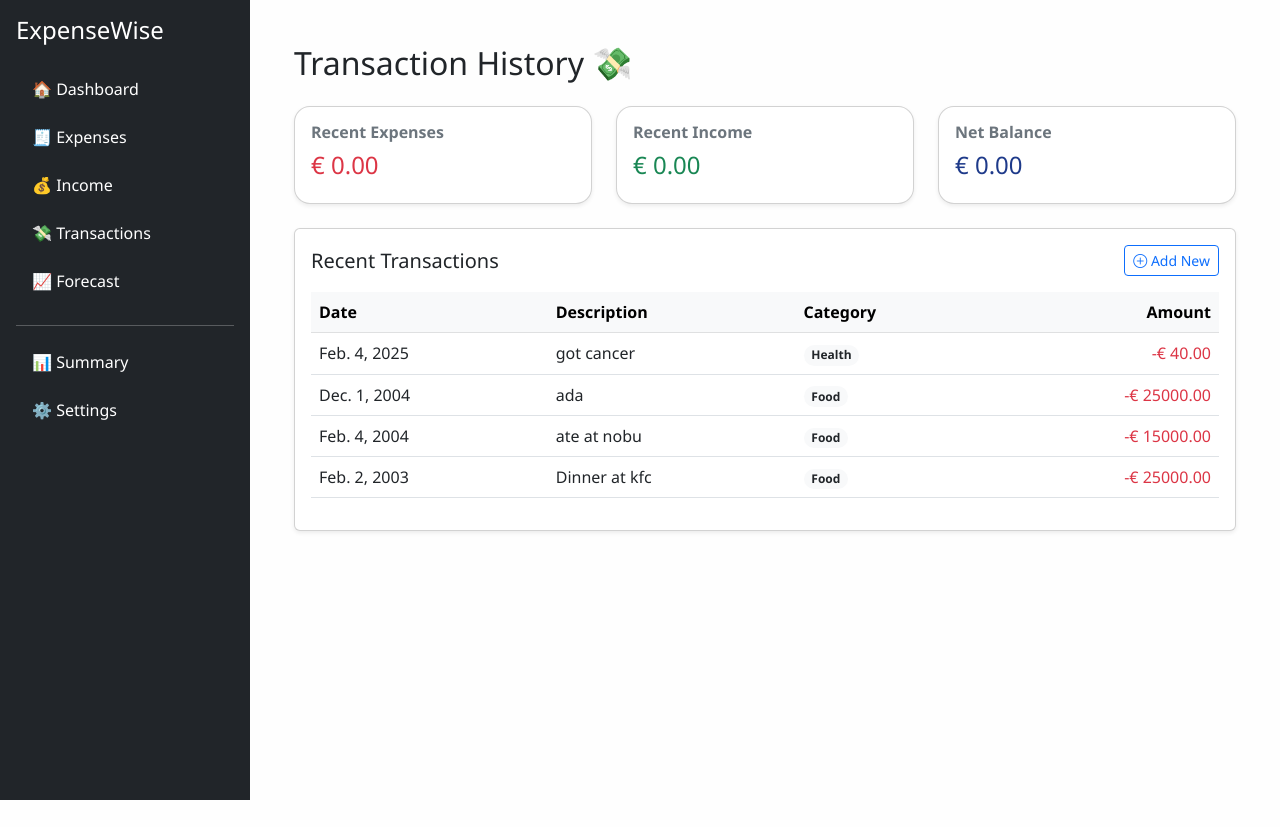
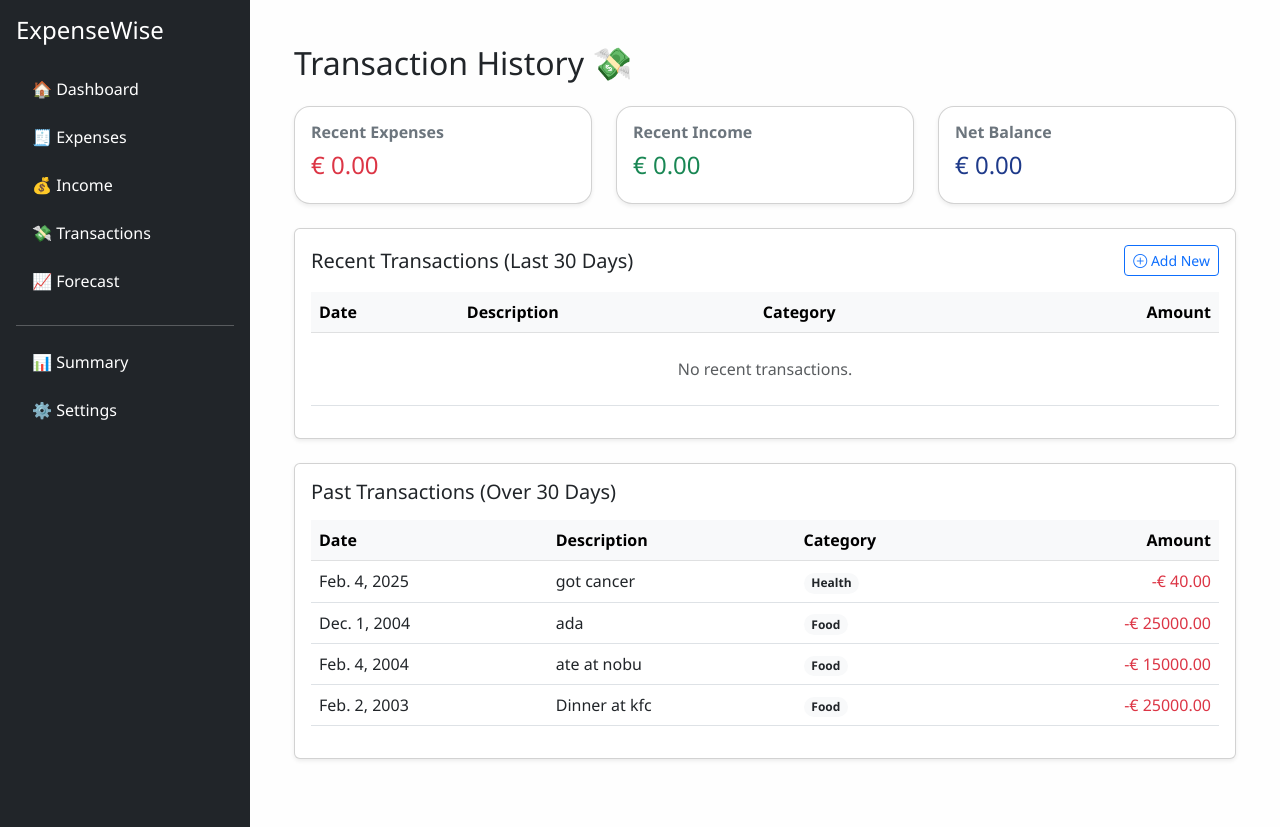
Before and after one commit to LimJames180/Personal-Finance-AI, a Django app: page /tracker/transactions/ in a window 1280 px wide. Before the commit the page ends 800 px from the top, so only its background shows below. Run offline with Django 5.2, Linux system fonts and the light colour scheme; a user stored in the database is signed in; data comes from the database, SQL or seed files in the repository.

Commit message:
qof update on transaction_history

```diff
--- a/tracker/templates/tracker/transaction_history.html
+++ b/tracker/templates/tracker/transaction_history.html
@@ -34,11 +34,11 @@
         </div>
     </div>
 
-    <!-- Transaction List -->
+    <!-- Recent Transactions -->
     <div class="card bg-white shadow-sm mb-4">
         <div class="card-body">
             <div class="d-flex justify-content-between align-items-center mb-3">
-                <h5 class="card-title mb-0">Recent Transactions</h5>
+                <h5 class="card-title mb-0">Recent Transactions (Last 30 Days)</h5>
                 <button type="button" class="btn btn-sm btn-outline-primary" data-bs-toggle="modal" data-bs-target="#addTransactionModal">
                     <i class="bi bi-plus-circle"></i> Add New
                 </button>
@@ -55,7 +55,7 @@
                         </tr>
                     </thead>
                     <tbody>
-                        {% for transaction in transactions %}
+                        {% for transaction in recent_transactions %}
                         <tr>
                             <td>{{ transaction.date }}</td>
                             <td>{{ transaction.description }}</td>
@@ -71,9 +71,48 @@
                         {% empty %}
                         <tr>
                             <td colspan="4" class="text-center text-muted py-4">
-                                No transactions yet. Add your first one!
+                                No recent transactions.
+                            </td>
+                        {% endfor %}
+                    </tbody>
+                </table>
+            </div>
+        </div>
+    </div>
+
+    <!-- Past Transactions -->
+    <div class="card bg-white shadow-sm mb-4">
+        <div class="card-body">
+            <h5 class="card-title mb-3">Past Transactions (Over 30 Days)</h5>
+            <div class="table-responsive">
+                <table class="table table-hover">
+                    <thead class="table-light">
+                        <tr>
+                            <th>Date</th>
+                            <th>Description</th>
+                            <th>Category</th>
+                            <th class="text-end">Amount</th>
+                        </tr>
+                    </thead>
+                    <tbody>
+                        {% for transaction in past_transactions %}
+                        <tr>
+                            <td>{{ transaction.date }}</td>
+                            <td>{{ transaction.description }}</td>
+                            <td>
+                                <span class="badge rounded-pill bg-light text-dark">
+                                    {{ transaction.category }}
+                                </span>
+                            </td>
+                            <td class="text-end {% if transaction.transaction_type == 'expense' %}text-danger{% else %}text-success{% endif %}">
+                                {% if transaction.transaction_type == 'expense' %}-{% endif %}€ {{ transaction.amount }}
                             </td>
                         </tr>
+                        {% empty %}
+                        <tr>
+                            <td colspan="4" class="text-center text-muted py-4">
+                                No past transactions.
+                            </td>
                         {% endfor %}
                     </tbody>
                 </table>
@@ -113,9 +152,6 @@
     document.addEventListener('DOMContentLoaded', function() {
         var myModal = new bootstrap.Modal(document.getElementById('addTransactionModal'));
 
-        // For testing - uncomment to automatically show modal on page load
-        // myModal.show();
-
         // Add event listener to the button
         document.querySelector('[data-bs-target="#addTransactionModal"]').addEventListener('click', function() {
             myModal.show();
--- a/tracker/views.py
+++ b/tracker/views.py
@@ -1,3 +1,5 @@
+from datetime import datetime, timedelta
+
 from django.db.models import Sum
 from django.shortcuts import render
 
@@ -8,14 +10,44 @@
 # Create your views here.
 
 @login_required
+@login_required
 def home(request):
-    total_spending = float(Transaction.objects.filter(user=request.user, transaction_type='expense').aggregate(total_spending=Sum('amount'))['total_spending'] or 0.00)
-    total_earnings = float(Transaction.objects.filter(user=request.user, transaction_type='income').aggregate(total_earnings=Sum('amount'))['total_earnings'] or 0.00)
+    current_date = datetime.now()
+    start_date = current_date - timedelta(days=30)
+
+    total_spending = float(Transaction.objects.filter(
+        user=request.user,
+        transaction_type='expense',
+        date__range=[start_date, current_date]
+    ).aggregate(total_spending=Sum('amount'))['total_spending'] or 0.00)
+
+    total_earnings = float(Transaction.objects.filter(
+        user=request.user,
+        transaction_type='income',
+        date__range=[start_date, current_date]
+    ).aggregate(total_earnings=Sum('amount'))['total_earnings'] or 0.00)
+
     budget_left = total_earnings - total_spending
 
     # Fetch data for the charts
-    spending_data = list(Transaction.objects.filter(user=request.user, transaction_type='expense').values_list('amount', flat=True))
-    earnings_data = list(Transaction.objects.filter(user=request.user, transaction_type='income').values_list('amount', flat=True))
+    spending_data = list(Transaction.objects.filter(
+        user=request.user,
+        transaction_type='expense',
+        date__range=[start_date, current_date]
+    ).values_list('amount', flat=True))
+
+    earnings_data = list(Transaction.objects.filter(
+        user=request.user,
+        transaction_type='income',
+        date__range=[start_date, current_date]
+    ).values_list('amount', flat=True))
+
+    # Fetch spending categories data
+    spending_categories = Transaction.objects.filter(
+        user=request.user,
+        transaction_type='expense',
+        date__range=[start_date, current_date]
+    ).values('category').annotate(total=Sum('amount')).order_by('category')
 
     context = {
         'total_spending': total_spending,
@@ -23,13 +55,39 @@
         'budget_left': budget_left,
         'spending_data': spending_data,
         'earnings_data': earnings_data,
+        'spending_categories': list(spending_categories),
     }
     return render(request, 'tracker/home.html', context)
 
 
 @login_required
 def transaction_history(request):
-    transactions = Transaction.objects.filter(user=request.user).order_by("-date")
+    current_date = datetime.now()
+    start_date = current_date - timedelta(days=30)
+
+    total_expenses = float(Transaction.objects.filter(
+        user=request.user,
+        transaction_type='expense',
+        date__range=[start_date, current_date]
+    ).aggregate(total_expenses=Sum('amount'))['total_expenses'] or 0.00)
+
+    total_income = float(Transaction.objects.filter(
+        user=request.user,
+        transaction_type='income',
+        date__range=[start_date, current_date]
+    ).aggregate(total_income=Sum('amount'))['total_income'] or 0.00)
+
+    net_balance = total_income - total_expenses
+
+    recent_transactions = Transaction.objects.filter(
+        user=request.user,
+        date__range=[start_date, current_date]
+    ).order_by("-date")
+
+    past_transactions = Transaction.objects.filter(
+        user=request.user,
+        date__lt=start_date
+    ).order_by("-date")
 
     if request.method == "POST":
         form = TransactionForm(request.POST)
@@ -41,4 +99,12 @@
     else:
         form = TransactionForm()
 
-    return render(request, "tracker/transaction_history.html", {"transactions": transactions, "form": form})
+    context = {
+        'total_expenses': total_expenses,
+        'total_income': total_income,
+        'net_balance': net_balance,
+        'recent_transactions': recent_transactions,
+        'past_transactions': past_transactions,
+        'form': form,
+    }
+    return render(request, "tracker/transaction_history.html", context)
```
